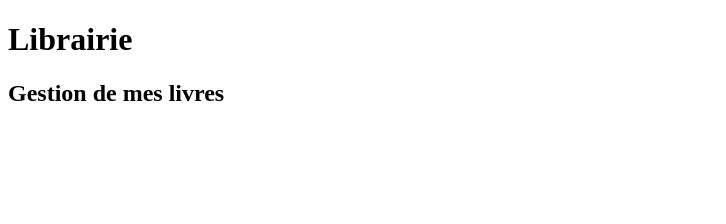
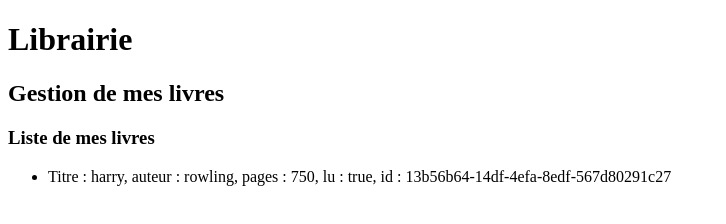
Before and after one commit to NoeDefCode/librairrie-sur-JS, a plain HTML site: page index.html in a window 1280 px wide. Shown: the whole page, without its empty margins (0-726 px from the left). Drawn offline with Linux system fonts and the light colour scheme.

Commit message:
Ajout de la fonction displayBook, qui affiche les informations du livre sur la page

```diff
--- a/index.html
+++ b/index.html
@@ -5,7 +5,6 @@
     <meta name="viewport" content="width=device-width, initial-scale=1.0" />
     <title>Librairie</title>
     <link rel="stylesheet" href="style.css" />
-    <script src="script.js"></script>
   </head>
   <body>
     <main>
@@ -13,6 +12,12 @@
         <h1>Librairie</h1>
         <h2>Gestion de mes livres</h2>
       </div>
+
+      <div id="library">
+        <h3>Liste de mes livres</h3>
+        <ul id="userlist"></ul>
+      </div>
     </main>
   </body>
 </html>
+<script src="script.js"></script>
--- a/script.js
+++ b/script.js
@@ -4,6 +4,9 @@ function Book(title, author, pages, isRead) {
   this.author = author;
   this.pages = pages;
   this.isRead = isRead;
+  this.getInfo = function () {
+    return `Titre : ${this.title}, auteur : ${this.author}, pages : ${this.pages}, lu : ${this.isRead}, id : ${this.id}`;
+  };
 }
 
 const myLibrary = [];
@@ -12,3 +15,16 @@ function addBookToLibrary(title, author, pages, isRead) {
   const book = new Book(title, author, pages, isRead);
   myLibrary.push(book);
 }
+
+let list = document.getElementById("userlist");
+
+function displayBook() {
+  myLibrary.forEach((book) => {
+    const li = document.createElement("li");
+    li.textContent = book.getInfo();
+    list.appendChild(li);
+  });
+}
+
+addBookToLibrary("harry", "rowling", 750, true);
+displayBook();
```
